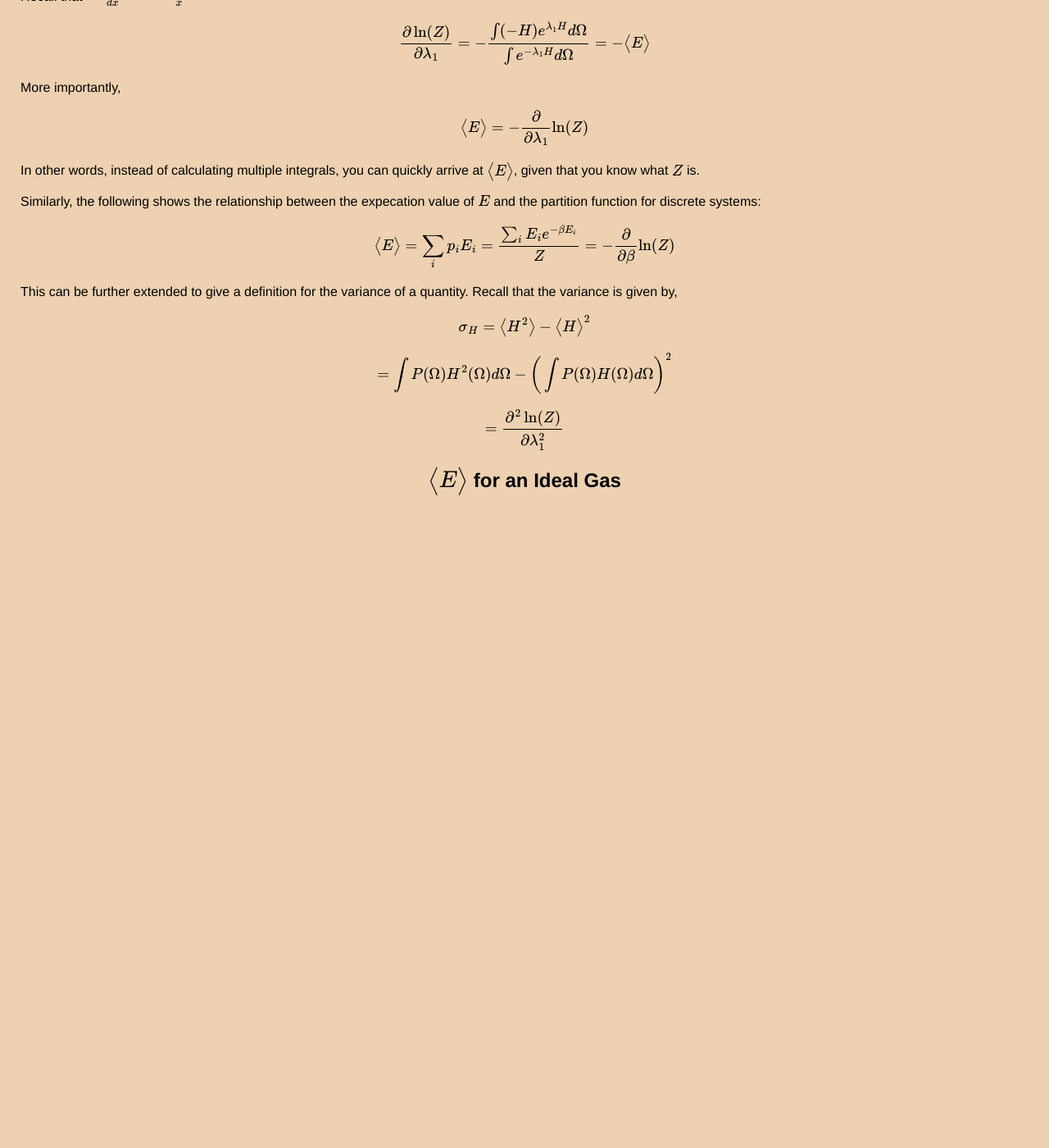
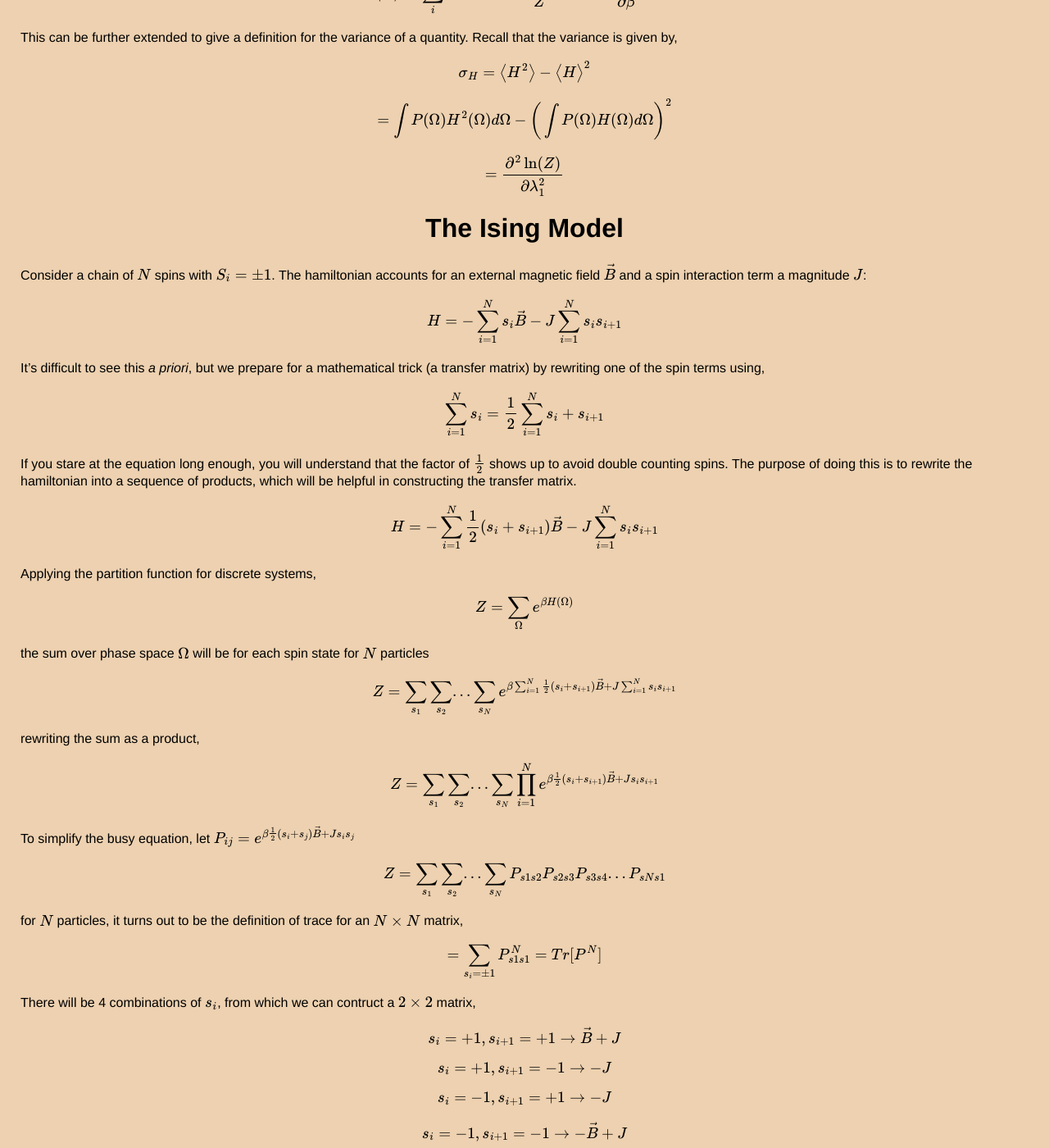
Before and after one commit to thaihangchung7/thaihangchung7.github.io, a Jekyll site: the page built from _classes/statphys.md, in a window 1280 px wide and 1400 px high, scrolled down 3990 px. Shown: the whole window at 82% size. Built offline with Jekyll 4.4.1, drawn with Linux system fonts in a browser that asks for light colours; formulas are drawn with MathJax 3; before the commit the page ends 4620 px from its top, so only the background shows below that; some of the changed text lies outside the part shown.

Commit message:
might be needed for syntax highlighting?

```diff
--- a/_classes/statphys.md
+++ b/_classes/statphys.md
@@ -5,6 +5,8 @@ category: notes
 ---
 
 *"My life has consisted in learning and forgetting and learning and forgetting and learning and forgetting statistical mechanics".* - Leonard Susskind
+
+<!--
 # Laws of Thermodynamics
 
 ## Zeroth Law
@@ -14,6 +16,7 @@ category: notes
 ## Second Law
 
 ## Third Law
+-->
 
 # A Review of Expectation Value
 
@@ -27,7 +30,9 @@ $$ \big< M \big> =  \sum_{i} p_{i} M _{i}$$
 
 The same can be done for quantities such as spin...
 
+<!--
 # Boltzmann Distribution
+-->
 
 # Ensembles
 The purpose of statistical mechanics is to calculate the macrostate properties such as temperature and pressure, without knowing the exact microstate of the system.
@@ -181,4 +186,64 @@ $$ = \int P(\Omega) H^{2}(\Omega) d\Omega - \bigg(  \int P(\Omega) H(\Omega) d\O
 
 $$ = \frac{\partial^{2} \ln(Z) }{\partial \lambda^{2}_{1}}$$
 
+<!--
 ## $$\big< E \big>$$ for an Ideal Gas
+-->
+
+# The Ising Model
+
+Consider a chain of $$N$$ spins with $$S_{i} = \pm 1$$. The hamiltonian accounts for an external magnetic field $$\vec{B}$$ and a spin interaction term a magnitude $$J$$:
+
+$$ H = - \sum_{i=1}^{N} s_{i} \vec{B} - J \sum_{i = 1}^{N} s_{i} s_{i+1} $$
+
+It's difficult to see this *a priori*, but we prepare for a mathematical trick (a transfer matrix) by rewriting one of the spin terms using,
+
+$$ \sum_{i=1}^{N} s_{i} = \frac{1}{2} \sum_{i=1}^{N} s_{i} + s_{i+1} $$
+
+If you stare at the equation long enough, you will understand that the factor of $$\frac{1}{2}$$ shows up to avoid double counting spins. The purpose of doing this is to rewrite the hamiltonian into a sequence of products, which will be helpful in constructing the transfer matrix.
+
+$$ H = - \sum_{i=1}^{N} \frac{1}{2} (s_{i} + s_{i+1}) \vec{B} - J \sum_{i = 1}^{N} s_{i} s_{i+1} $$
+
+Applying the partition function for discrete systems,
+
+$$Z = \sum_{\Omega} e^{\beta H(\Omega)}$$
+
+the sum over phase space $$\Omega$$ will be for each spin state for $$N$$ particles
+
+$$ Z = \sum_{s_{1}} \sum_{s_{2}} ... \sum_{s_{N}} e^{\beta  \sum_{i=1}^{N} \frac{1}{2} (s_{i} + s_{i+1}) \vec{B} + J \sum_{i = 1}^{N} s_{i} s_{i+1} } $$
+
+rewriting the sum as a product,
+
+$$ Z = \sum_{s_{1}} \sum_{s_{2}} ... \sum_{s_{N}} \prod_{i=1}^{N} e^{\beta \frac{1}{2} (s_{i} + s_{i+1}) \vec{B} + J s_{i} s_{i+1} } $$
+
+To simplify the busy equation, let $$ P_{ij} = e^{\beta \frac{1}{2} (s_{i} + s_{j}) \vec{B} + J s_{i} s_{j} }$$
+
+$$ Z = \sum_{s_{1}} \sum_{s_{2}} ... \sum_{s_{N}} P_{s1s2} P_{s2s3} P_{s3s4} ... P_{sNs1} $$
+
+for $$N$$ particles, it turns out to be the definition of trace for an $$N\times N $$ matrix,
+
+$$ = \sum_{s_i = \pm 1} P_{s1s1}^{N} = Tr[ P^{N}]$$
+
+There will be 4 combinations of $$s_{i}$$, from which we can contruct a $$2\times 2 $$ matrix,
+
+$$s_{i} = +1, s_{i+1} = +1 \rightarrow \vec{B} + J$$
+
+$$s_{i} = +1, s_{i+1} = -1 \rightarrow - J$$
+
+$$s_{i} = -1, s_{i+1} = +1 \rightarrow - J$$
+
+$$s_{i} = -1, s_{i+1} = -1 \rightarrow - \vec{B} + J$$
+
+
+
+
+
+# Some Useful Integrals
+
+Gaussian integrals are all over the place in statistical mechanics (and quantum mechanics). Here are some shortcuts:
+
+$$ \int_{-\infty}^{\infty} e^{-\alpha x^{2}} dx = \sqrt{\frac{\pi}{\alpha}}$$
+
+$$ \int_{-\infty}^{\infty} x e^{-x^{2}} dx = -\frac{1}{2} e^{-x^{2}} \bigg|_{-\infty}^{\infty} = 0 $$
+
+$$ \int_{-\infty}^{\infty} x^{2} e^{-x^{2}} dx = \frac{\sqrt{\pi}}{2}$$
```
Also changed, not shown: 1 other file.
